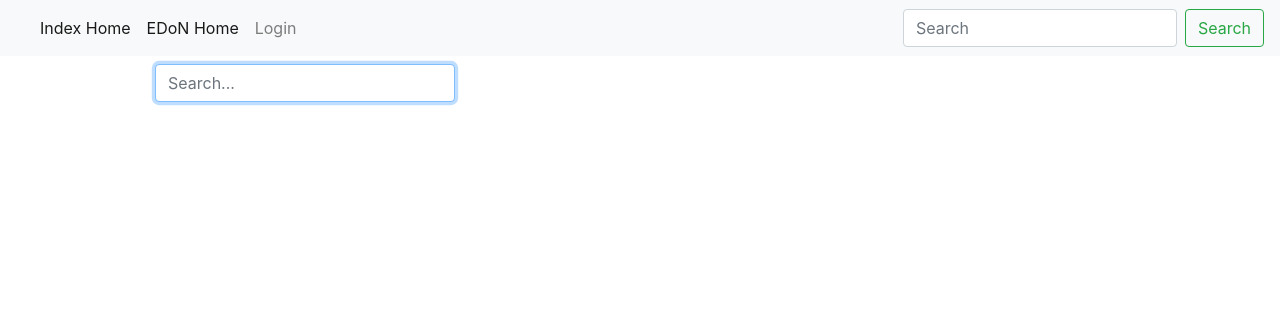
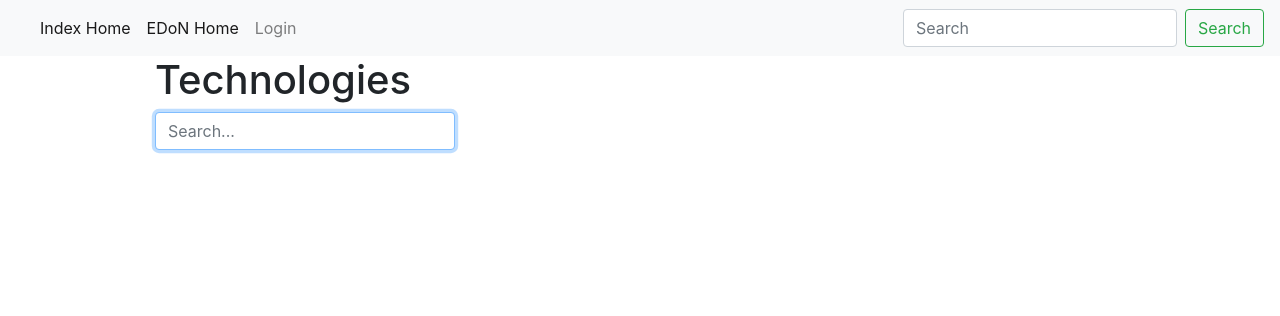
Before and after one commit to jamesalzuk/biomarker-index, a Flask app: page /technology in a window 1280 px wide. Shown: the top 316 px of the page. Run offline with Flask 2, Linux system fonts and the light colour scheme; some libraries are stand-ins or nearby versions.

Commit message:
fix HTML for technologies list templates to replace title

```diff
--- a/app.py
+++ b/app.py
@@ -79,7 +79,7 @@ def technology_list():
 	if request.args:
 		args=request.args
 		query = args['search']
-		technologies, number =  Technology.search(name, 1,10)
+		technologies, number =  Technology.search(query, 1,10)
 	return render_template('technology_list.html', technologies=technologies)
 
 @app.route('/modality', methods=['GET', 'POST'])
--- a/templates/technology_list.html
+++ b/templates/technology_list.html
@@ -1,10 +1,10 @@
 {% extends "base.html" %}
 
 {% block content %}
-<title>{{ modality }}</title>
+<title>Technologies</title>
   <body>
     <div class="container">
-      <h1>{{ modality }}</h1>
+      <h1>Technologies</h1>
       <form role="form" method='GET' action='/technology?'>
         <div class="form-group">
           <input type="text" name="search" class="form-control" id="url-box" placeholder="Search..." style="max-width: 300px;" autofocus required>
```
